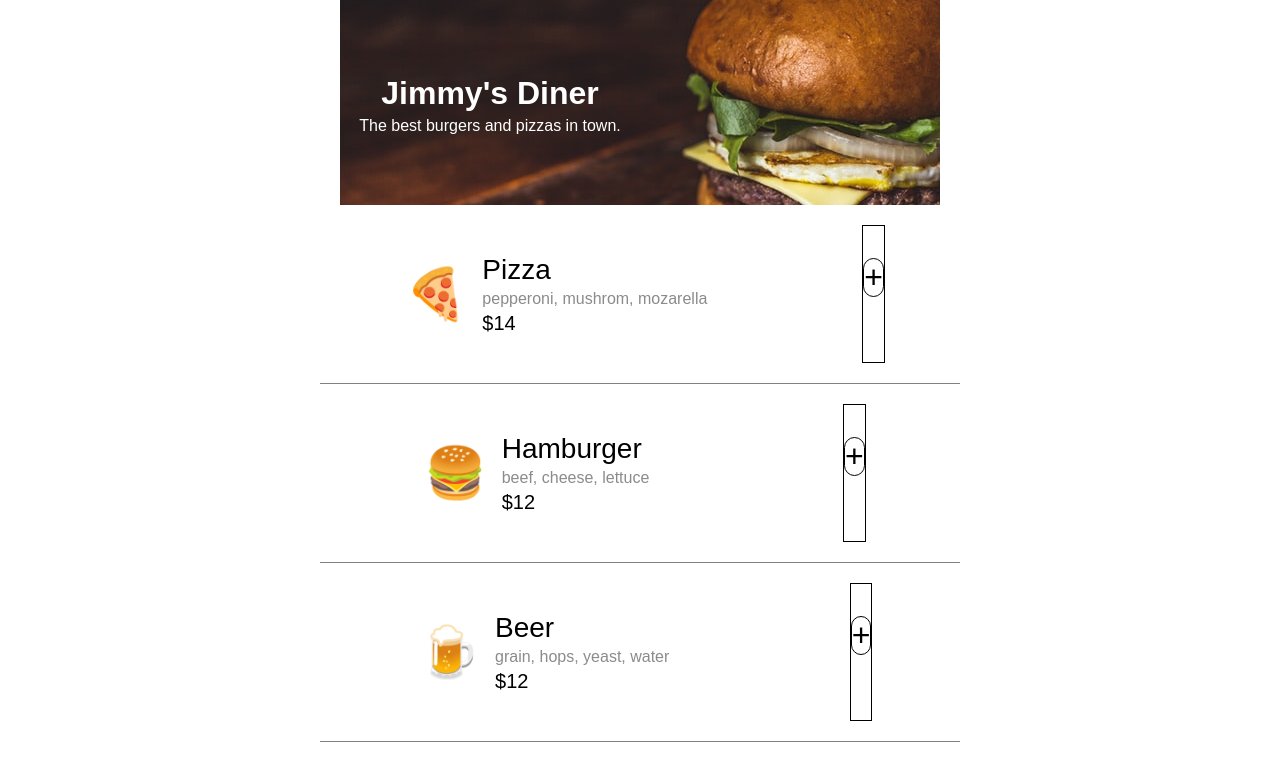
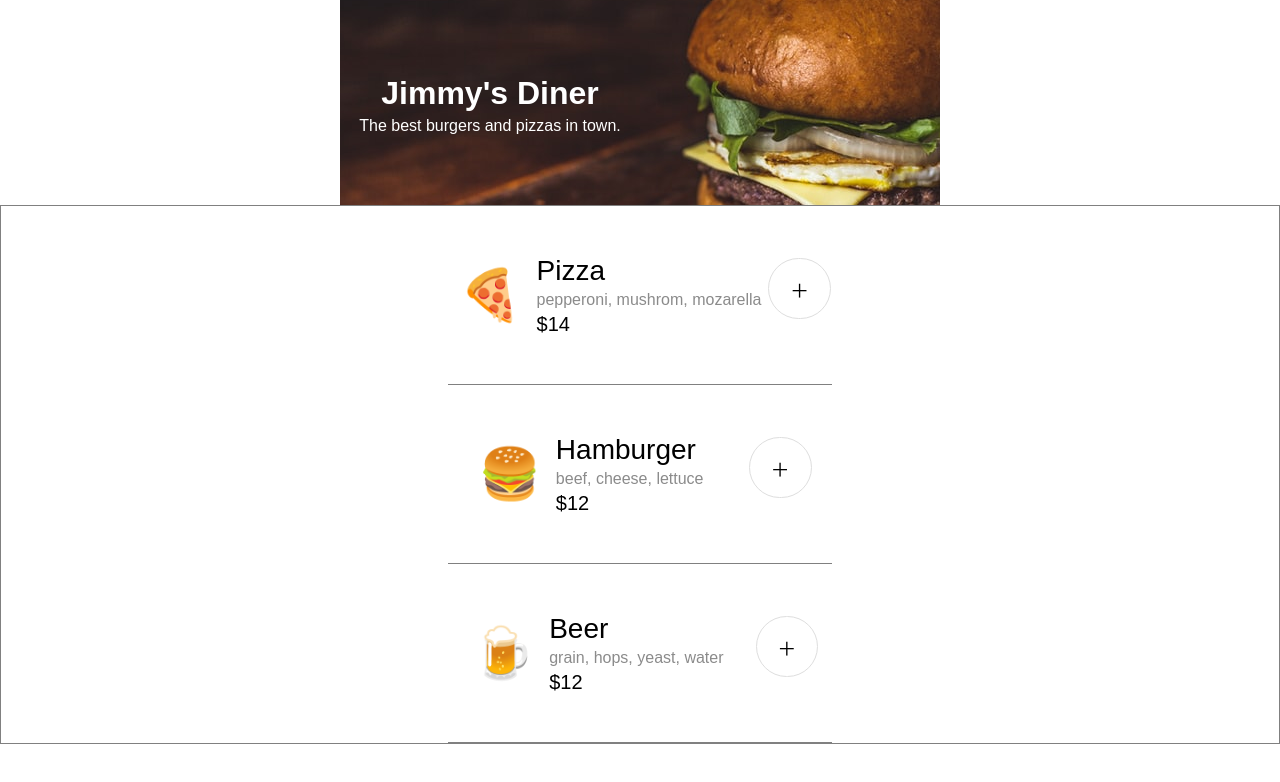
Before and after one commit to IsahiRea/restaurant, a website built with Vite: page index.html in a window 1280 px wide. Built offline with nearby package versions, Linux system fonts and the light colour scheme; a web font is replaced by a local one.

Commit message:
Finished add-btn

```diff
--- a/index.css
+++ b/index.css
@@ -38,10 +38,11 @@ header {
     flex-direction: column;
     justify-content: center;
     align-items: center;
+    border: 1px solid grey;
 }
 
 .choice {
-    width: 50%;
+    width: 30%;
     display: flex;
     justify-content: space-around;
     border-bottom: 1px solid grey;
@@ -85,13 +86,18 @@ header {
     font-size: 20px;
 }
 
-.button-container {
-    border: 1px solid black;
+
+.add-btn {
+    font-family: 'Inter';
+    font-weight: 200;
+    font-size: 2rem;
+    border: 1px solid #DEDEDE;
+    border-radius: 50px;
+    padding: 10px 20px;
 }
 
-.add-btn {
-    font-weight: 300;
-    font-size: 2rem;
-    border: 1px solid black;
-    border-radius: 100px;
+.add-btn:hover, .add-btn:focus {
+    background-color: #DEDEDE;
+    color: white;
+    cursor: pointer;
 }
```
